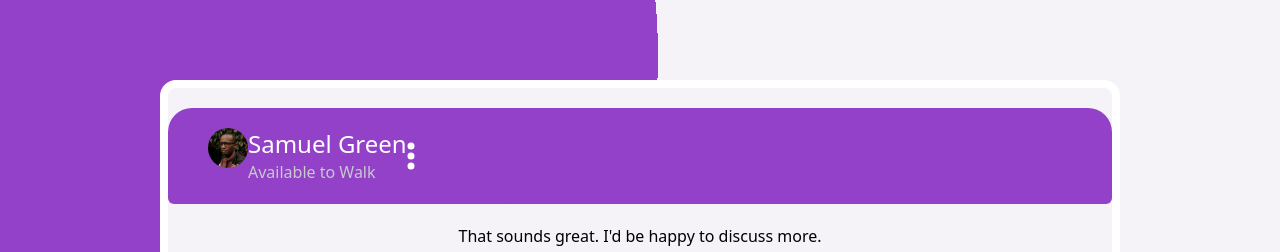
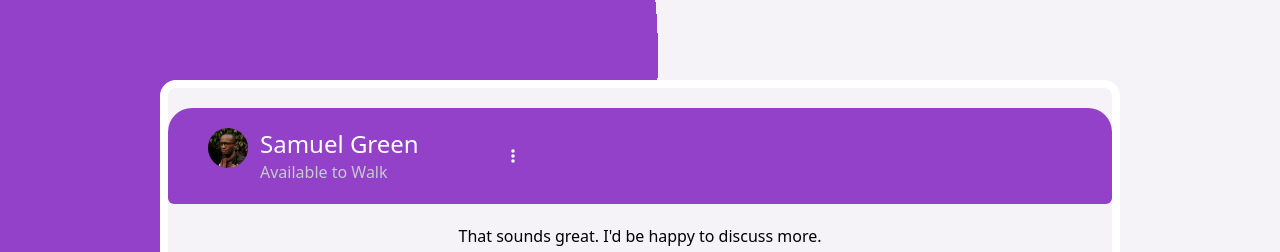
Before and after one commit to Miron-Silviu/chat-app-ilustrator, a website: page docs/index.html in a window 1280 px wide. Shown: the top 252 px of the page. Drawn offline with Linux system fonts and the light colour scheme.

Commit message:
Build :Add gap to user-container.

```diff
--- a/docs/index.html
+++ b/docs/index.html
@@ -24,7 +24,7 @@
       class="main-container m-auto bg-lightGrayishViolet w-3/4 flex flex-col rounded-2xl border-white border-8 content-center items-center my-20 "
     >
       <div
-        class="user-container flex bg-radialGradient bg-repeat w-full m-5 px-10 rounded-t-3xl rounded-b-md py-5 "
+        class="user-container flex bg-radialGradient bg-repeat w-full m-5 px-10 rounded-t-3xl rounded-b-md py-5 gap-3"
       >
         <img class="rounded-full w-10 h-10" src="avatar.jpg" alt="avatar" />
         <div class="user-info-continer">
@@ -32,7 +32,7 @@
           <p class="info sm:text-xs text-grayishBlue">Available to Walk</p>
         </div>
         <img
-          class="w-2"
+          class="w-1 flex ml-20"
           src="ellipsis-vertical-solid.svg"
           alt="vertical-menu"
         />
```
Also changed, not shown: docs/output.css.
